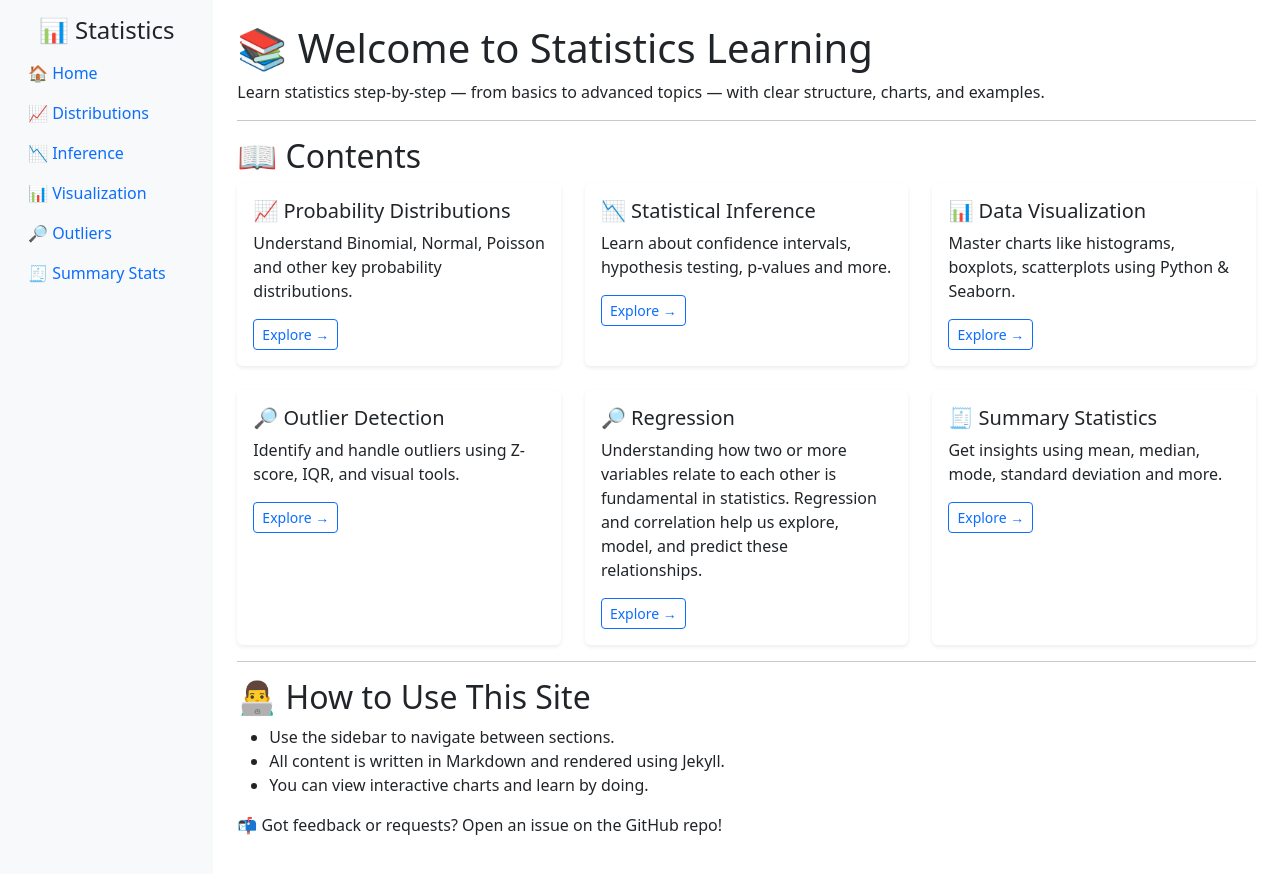
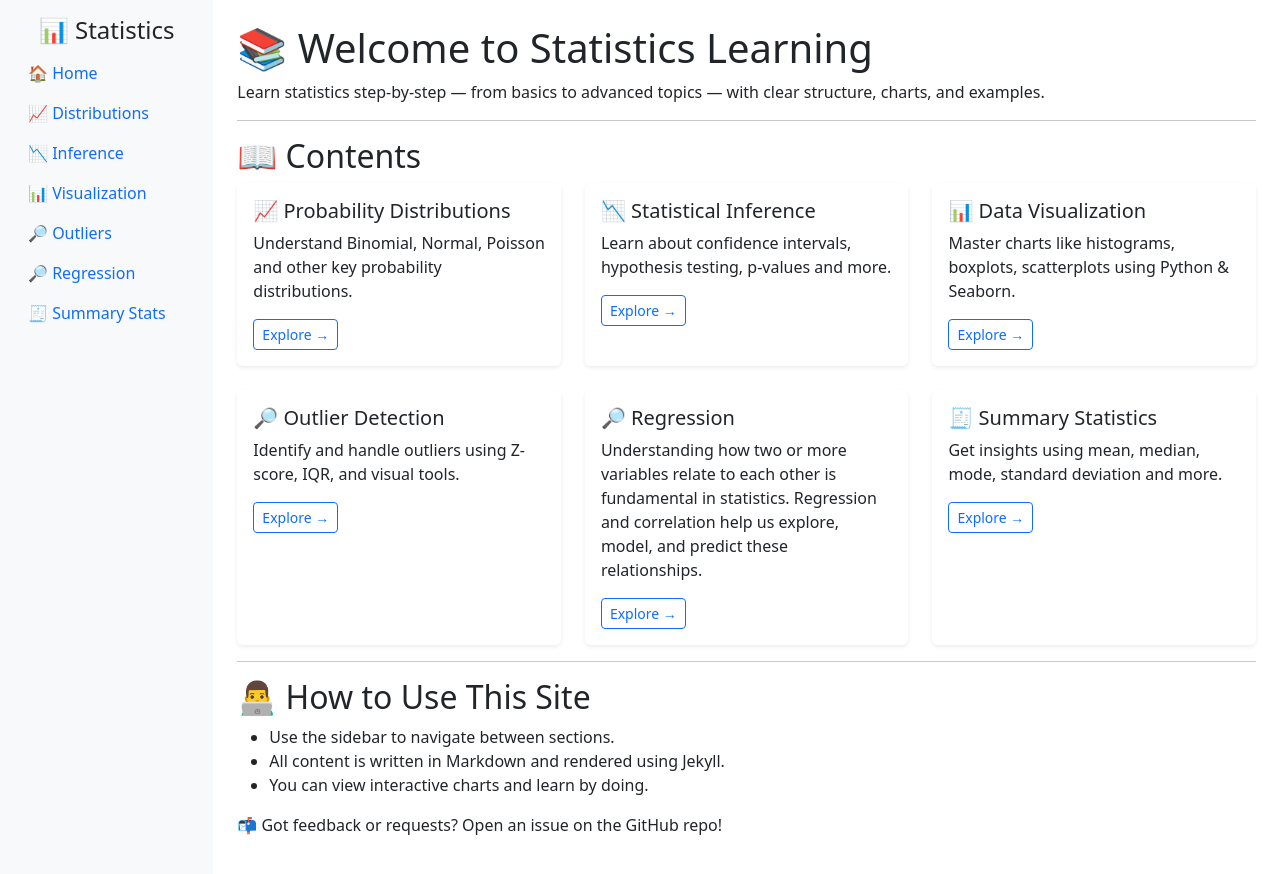
Before and after one commit to buribalkan/Statistics, a Jekyll site: the page built from index.md, in a window 1280 px wide. Shown: the top 874 px of the page. Built offline with Jekyll 4.4.1, drawn with Linux system fonts in a browser that asks for light colours.

Commit message:
Update sidebar.html

```diff
--- a/_includes/sidebar.html
+++ b/_includes/sidebar.html
@@ -6,6 +6,7 @@
     <li class="nav-item"><a class="nav-link" href="{{ site.baseurl }}/inference">📉 Inference</a></li>
     <li class="nav-item"><a class="nav-link" href="{{ site.baseurl }}/visualization">📊 Visualization</a></li>
     <li class="nav-item"><a class="nav-link" href="{{ site.baseurl }}/outliers">🔎 Outliers</a></li>
+    <li class="nav-item"><a class="nav-link" href="{{ site.baseurl }}/regression">🔎 Regression</a></li>
     <li class="nav-item"><a class="nav-link" href="{{ site.baseurl }}/summary">🧾 Summary Stats</a></li>
   </ul>
 </div>
```
